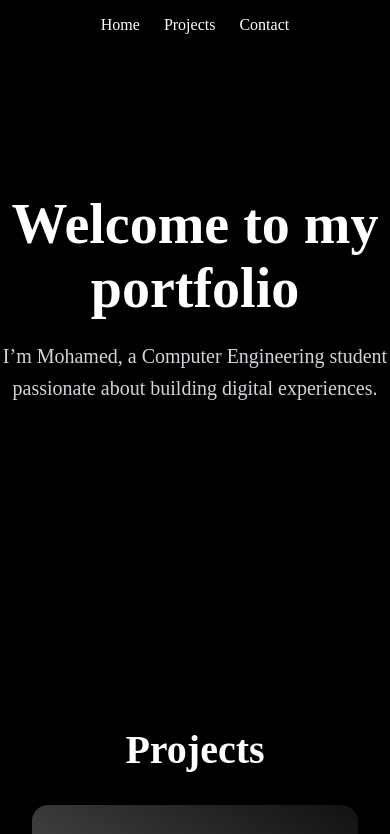
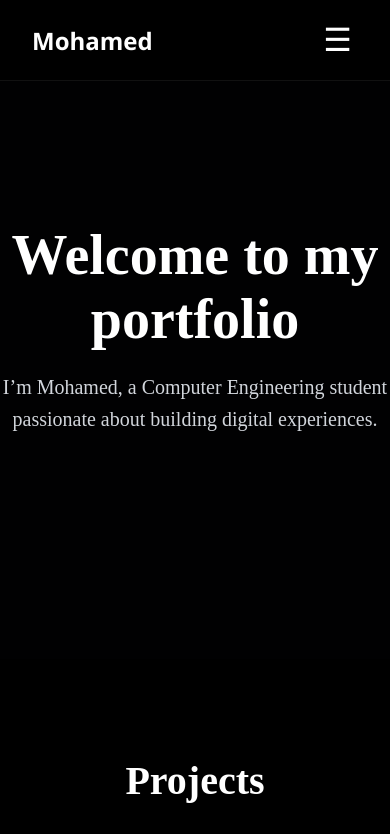
Before and after one commit to Mohamed3873/Portfolio-website, a React (Vite) app in the folder vite-project/: page / in a window 390 px wide. Shown: the top 834 px of the page. Built offline with nearby package versions, Linux system fonts and the light colour scheme.

Commit message:
added hamburger menu for when the screen gets smaller

```diff
--- a/vite-project/package.json
+++ b/vite-project/package.json
@@ -12,7 +12,9 @@
   "dependencies": {
     "react": "^19.1.0",
     "react-dom": "^19.1.0",
-    "react-router-dom": "^7.6.2"
+    "react-router-dom": "^7.6.2",
+    "react-tsparticles": "^2.12.2",
+    "tsparticles": "^3.8.1"
   },
   "devDependencies": {
     "@eslint/js": "^9.25.0",
--- a/vite-project/src/components/navbar.tsx
+++ b/vite-project/src/components/navbar.tsx
@@ -1,18 +1,31 @@
 import "../styles/navbar.css";
-
-import React from "react";
+import React, { useState } from "react";
 
 const Navbar: React.FC = () => {
+  const [isMenuOpen, setIsMenuOpen] = useState(false);
+
   const handleScroll = (id: string) => {
     const el = document.getElementById(id);
     if (el) {
       el.scrollIntoView({ behavior: "smooth" });
     }
+    setIsMenuOpen(false); // Close menu on click
   };
 
   return (
-    <nav>
-      <ul>
+    <nav className="navbar">
+      <div className="navbar-left" onClick={() => handleScroll("home")}>
+        Mohamed
+      </div>
+
+      <button
+        className="menu-toggle"
+        onClick={() => setIsMenuOpen((prev) => !prev)}
+      >
+        ☰
+      </button>
+
+      <ul className={`navbar-right ${isMenuOpen ? "open" : ""}`}>
         <li>
           <button onClick={() => handleScroll("home")}>Home</button>
         </li>
--- a/vite-project/src/pages/Home.tsx
+++ b/vite-project/src/pages/Home.tsx
@@ -4,6 +4,7 @@ import "../styles/home.css";
 
 function Home() {
   return (
+
     <div id="home" className="home-container">
       <section  className="intro-section">
         <h1 className="intro-title">Welcome to my portfolio</h1>
--- a/vite-project/src/styles/navbar.css
+++ b/vite-project/src/styles/navbar.css
@@ -4,48 +4,91 @@ html, body {
   padding: 0;
   height: 100%;
 }
-
-/* Sticky full-width navbar */
-nav {
+.navbar {
+  display: flex;
+  justify-content: space-between;
+  align-items: center;
+  padding: 1.25rem 2rem;
+  background-color: #000;
+  color: white;
+  font-family: 'Segoe UI', sans-serif;
   position: sticky;
   top: 0;
-  left: 0;
-  right: 0;
-  background-color: #000000;
-  padding: 1rem 2rem;
-  z-index: 1000;
-  box-sizing: border-box;
-  box-shadow: 0 2px 5px rgba(0,0,0,0.1);
+  z-index: 999;
+  border-bottom: 1px solid #111;
 }
 
-nav ul {
+/* Left: Your name */
+.navbar-left {
+  font-size: 1.5rem;
+  font-weight: 700;
+  cursor: pointer;
+}
+
+/* Right: Navigation links */
+.navbar-right {
   list-style: none;
   display: flex;
-  gap: 1.5rem;
+  gap: 2rem;
   margin: 0;
   padding: 0;
-  justify-content: center;
 }
 
-nav li button,
-nav li a {
+.navbar-right li button {
+  background: none;
+  border: none;
+  color: #e5e7eb; /* light gray */
+  font-size: 1rem;
+  font-weight: 600;
+  cursor: pointer;
+  transition: color 0.3s ease;
+}
+
+.navbar-right li button:hover {
+  color: #ffffff;
+}
+
+
+/* Menu toggle hidden on desktop */
+.menu-toggle {
+  display: none;
   background: none;
   border: none;
   color: white;
-  font-weight: 500;
+  font-size: 2rem;
   cursor: pointer;
-  text-decoration: none;
-  transition: color 0.2s ease-in-out;
-  font-family: inherit;
-  font-size: inherit;
-  padding: 0;
 }
 
-nav li button:hover,
-nav li a:hover {
-  color: #3b82f6; /* blue-500 */
+/* Small screens */
+@media (max-width: 768px) {
+  .navbar {
+    flex-wrap: wrap;
+  }
+
+  .menu-toggle {
+    display: block;
+  }
+
+  .navbar-right {
+    display: none;
+    width: 100%;
+    flex-direction: column;
+    align-items: flex-start;
+    gap: 1rem;
+    padding: 1rem 0;
+  }
+
+  .navbar-right.open {
+    display: flex;
+  }
+
+  .navbar-right li {
+    width: 100%;
+  }
+
+  .navbar-right li button {
+    width: 100%;
+    text-align: right;
+    padding-left: 1rem;
+  }
 }
-
-html {
-  scroll-behavior: smooth;
-}
```
Also changed, not shown: 1 other file (tests, documents, lock files or other folders).
